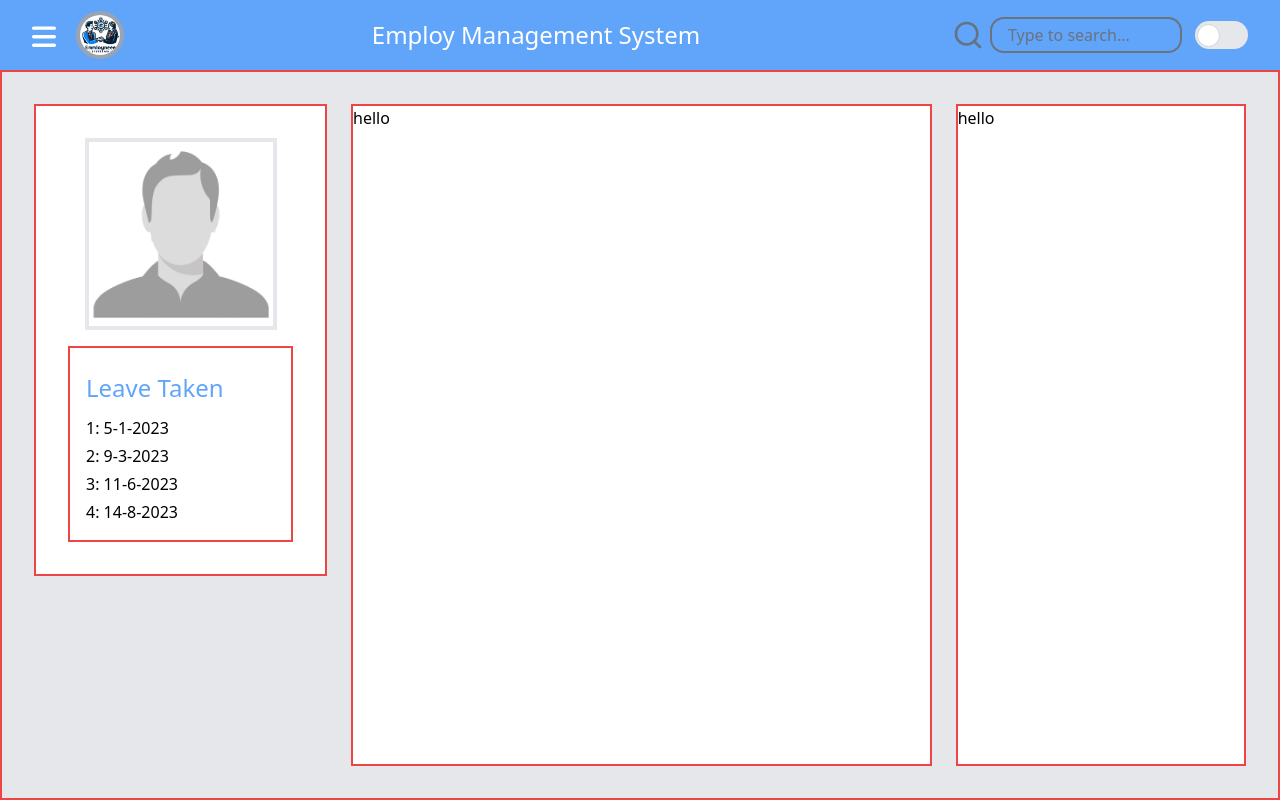
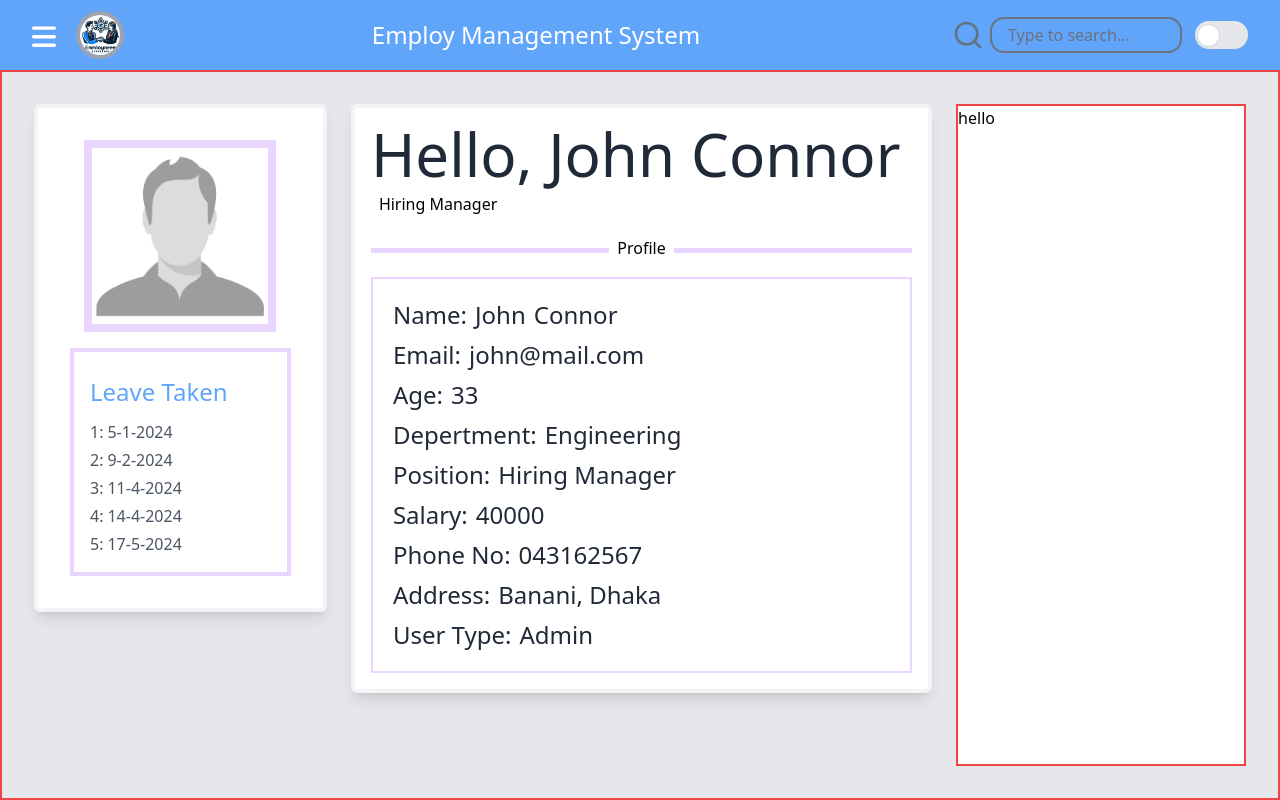
Before and after one commit to yet-yuvi/Employ-Management-System, a React (Create React App) app in the folder ems-client/: page /profile in a window 1280 px wide. Built offline with nearby package versions, Linux system fonts and the light colour scheme.

Commit message:
Design Profile page

```diff
--- a/ems-client/src/context/UserContext.jsx
+++ b/ems-client/src/context/UserContext.jsx
@@ -5,7 +5,8 @@ export const UserContext = createContext();
 export const UserProvider = ({ children }) => {
 
     const [ user ] = useState({
-        name: 'john Connor',
+        fname: 'John',
+        lname: "Connor",
         email: 'john@mail.com',
         age: 33,
         department: 'Engineering',
--- a/ems-client/src/pages/Profile.jsx
+++ b/ems-client/src/pages/Profile.jsx
@@ -1,30 +1,62 @@
-import React from 'react';
+import React, { useContext, useState } from "react";
 import userProfileImage from "../image/User-Profile-PNG.png";
+import { UserContext } from "../context";
 
 export const Profile = () => {
+  const [dates] = useState([
+    "5-1-2024",
+    "9-2-2024",
+    "11-4-2024",
+    "14-4-2024",
+    "17-5-2024",
+  ]);
+  const { user } = useContext(UserContext);
   return (
-        <div className=' flex gap-6 p-8 w-full h-full  bg-gray-200 border-2 border-red-500'>
-            <div className='flex flex-col gap-4 p-8 items-center w-1/4 h-fit bg-white border-2 border-red-500'>
+    <div className=" flex gap-6 p-8 w-full h-full  bg-gray-200 border-2 border-red-500">
+      <div className="flex flex-col gap-4 p-8 items-center w-1/4 h-fit bg-white shadow-lg border-4 border-gray-100 rounded-md">
         <img
-                className='w-48 h-48 border-4 border-gray-200'
-                src={userProfileImage} alt="" />
+          className="w-48 h-48 border-8 border-purple-200"
+          src={userProfileImage}
+          alt=""
+        />
 
-                <div className='flex flex-col gap-1 border-2 border-red-500 w-full p-4'>
-                    <h1 className='text-2xl py-2 text-blue-400'>Leave Taken</h1>
-                    <p>1: 5-1-2023</p>
-                    <p>2: 9-3-2023</p>
-                    <p>3: 11-6-2023</p>
-                    <p>4: 14-8-2023</p>
+        <div className="flex flex-col gap-1 border-4 border-purple-200 w-full p-4">
+          <h1 className="text-2xl py-2 text-blue-400">Leave Taken</h1>
+          {dates.map((date, idx) => (
+            <p key={idx} className="text-base text-gray-600 font-medium">
+              {idx + 1}:<span className="ml-1"></span>
+              {date}
+            </p>
+          ))}
         </div>
       </div>
 
-            <div className='w-2/4 bg-white border-2 border-red-500'>
-                hello
+      <div className="w-2/4 h-fit bg-white p-4 shadow-lg border-4 border-gray-100 rounded-md">
+        <h1 className="text-6xl text-gray-800">
+          Hello, {user.fname}
+          <span className="ml-4" />
+          {user.lname}
+        </h1>
+        <p className="text-base font-medium p-2">{user.position}</p>
+        <div className="flex">
+          <hr className="w-1/2 my-6 border-b-4 border-purple-200" />
+          <p className="px-2 pt-3">Profile</p>
+          <hr className="w-1/2 my-6 border-b-4 border-purple-200" />
+        </div>
+        <div className="flex flex-col  p-4 border-2 border-purple-200">
+            <p className="text-2xl p-1 font-custom-bold text-gray-800">Name:<span className="ml-2" />{user.fname}<span className="ml-2" />{user.lname}</p>
+            <p className="text-2xl p-1 font-custom-bold text-gray-800">Email:<span className="ml-2" />{user.email}</p>
+            <p className="text-2xl p-1 font-custom-bold text-gray-800">Age:<span className="ml-2" />{user.age}</p>
+            <p className="text-2xl p-1 font-custom-bold text-gray-800">Depertment:<span className="ml-2" />{user.department}</p>
+            <p className="text-2xl p-1 font-custom-bold text-gray-800">Position:<span className="ml-2" />{user.position}</p>
+            <p className="text-2xl p-1 font-custom-bold text-gray-800">Salary:<span className="ml-2" />{user.salary}</p>
+            <p className="text-2xl p-1 font-custom-bold text-gray-800">Phone No:<span className="ml-2" />{user.phone}</p>
+            <p className="text-2xl p-1 font-custom-bold text-gray-800">Address:<span className="ml-2" />{user.address}</p>
+            <p className="text-2xl p-1 font-custom-bold text-gray-800">User Type:<span className="ml-2" />{user.userType}</p>
+        </div>
       </div>
 
-            <div className='w-1/4 bg-white border-2 border-red-500'>
-                hello
+      <div className="w-1/4 bg-white border-2 border-red-500">hello</div>
     </div>
-        </div>
-      )
-}
+  );
+};
--- a/ems-client/tailwind.config.js
+++ b/ems-client/tailwind.config.js
@@ -6,6 +6,9 @@ module.exports = {
       colors: {
         'forgetPassword': '#9370DB',
       },
+      fontWeight: {
+        'custom-bold': '500',
+      },
     },
   },
   plugins: [],
```
Lines whose indentation alone changed are shown as unchanged.
